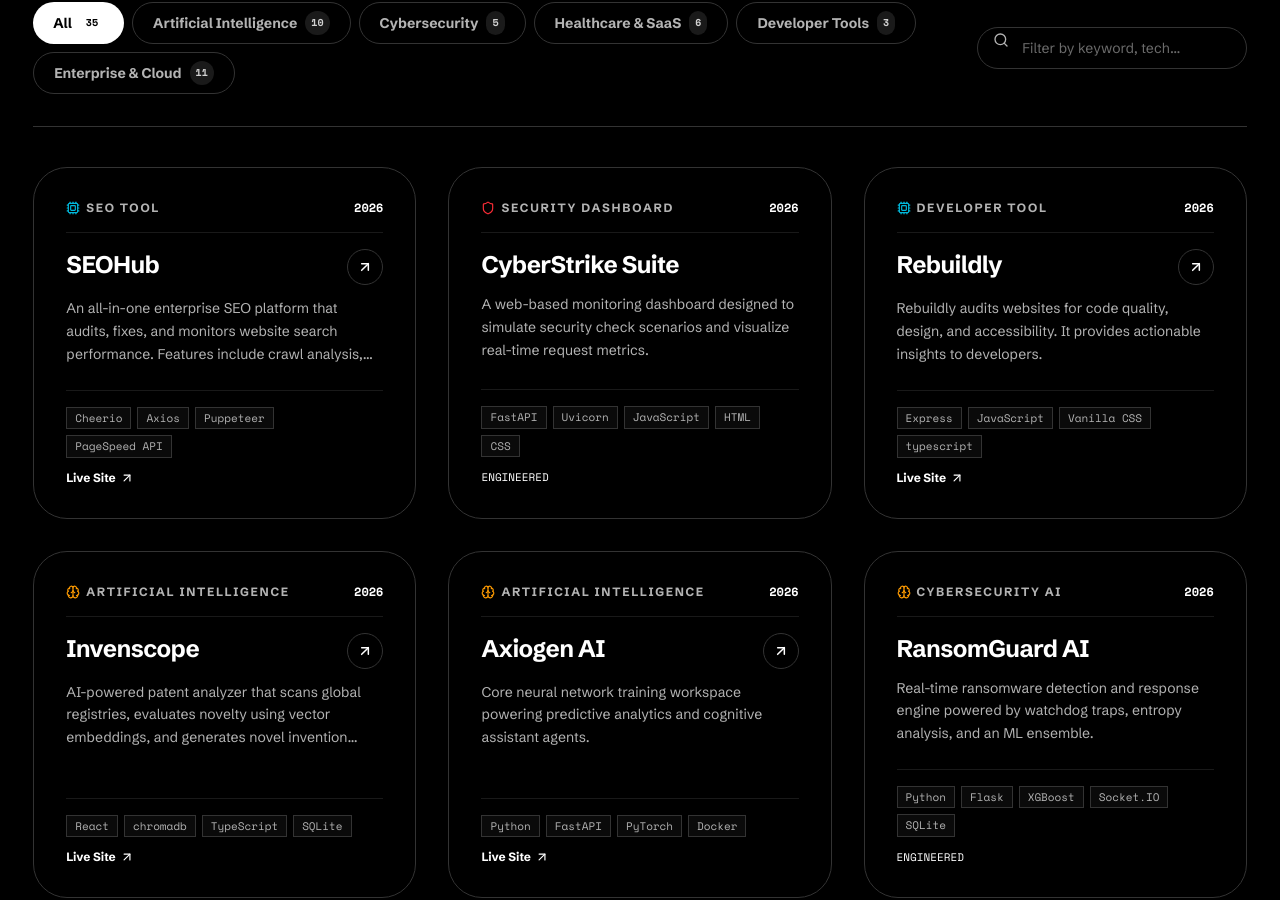
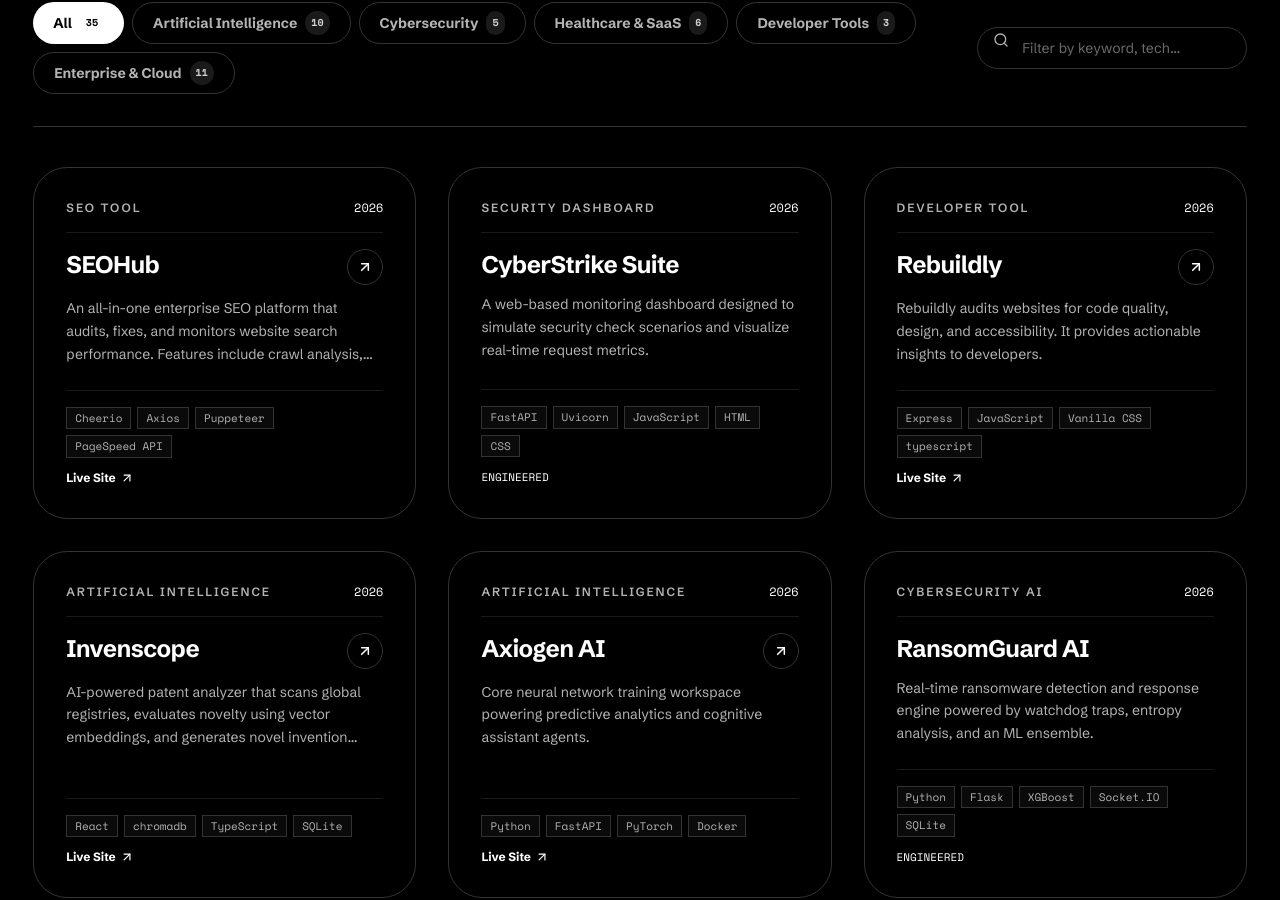
Before and after one commit to axiogenai/portfolio-redesign, a Next.js app: page /portfolio-gallery in a window 1280 px wide. Shown: the part 640-1540 px from the top of the page. Built offline with nearby package versions, Linux system fonts and the light colour scheme.

Commit message:
fix: remove colored category icons from directory cards across our-work and portfolio-gallery

```diff
--- a/app/our-work/page.tsx
+++ b/app/our-work/page.tsx
@@ -13,11 +13,6 @@ import {
   Play,
   Pause,
   Search,
-  Brain,
-  Shield,
-  Cpu,
-  Activity,
-  Layers,
 } from "lucide-react";
 import Navbar from "@/components/Navbar";
 import Footer from "@/components/Footer";
@@ -170,21 +165,6 @@ function mapToFilterCategory(cat: string): string {
   return "Enterprise & Cloud";
 }
 
-function getCategoryIcon(cat: string) {
-  const filterGroup = mapToFilterCategory(cat);
-  switch (filterGroup) {
-    case "Artificial Intelligence":
-      return <Brain className="h-3.5 w-3.5 text-amber-500" />;
-    case "Cybersecurity":
-      return <Shield className="h-3.5 w-3.5 text-red-500" />;
-    case "Healthcare & SaaS":
-      return <Activity className="h-3.5 w-3.5 text-emerald-500" />;
-    case "Developer Tools":
-      return <Cpu className="h-3.5 w-3.5 text-cyan-500" />;
-    default:
-      return <Layers className="h-3.5 w-3.5 text-indigo-500" />;
-  }
-}
 
 export default function OurWorkPage() {
   const autoplay = useRef(
@@ -590,9 +570,8 @@ export default function OurWorkPage() {
                       <div>
                         {/* Top Category Badge & Year */}
                         <div className="flex items-center justify-between gap-2 border-b border-border/50 pb-4">
-                          <span className="inline-flex items-center gap-1.5 text-xs font-bold uppercase tracking-[0.14em] text-muted-foreground">
-                            {getCategoryIcon(project.category)}
-                            <span>{project.category}</span>
+                          <span className="text-xs font-semibold uppercase tracking-[0.16em] text-muted-foreground">
+                            {project.category}
                           </span>
                           <span className="font-mono text-xs font-bold text-muted-foreground/70">
                             {project.year}
--- a/app/portfolio-gallery/page.tsx
+++ b/app/portfolio-gallery/page.tsx
@@ -3,7 +3,7 @@
 import React, { useState, useMemo } from "react";
 import Link from "next/link";
 import { motion } from "framer-motion";
-import { ArrowUpRight, Search, Brain, Shield, Cpu, Activity, Layers, ArrowLeft } from "lucide-react";
+import { ArrowUpRight, Search, ArrowLeft } from "lucide-react";
 import Navbar from "@/components/Navbar";
 import Footer from "@/components/Footer";
 import PageHeader from "@/components/PageHeader";
@@ -47,22 +47,6 @@ function mapToFilterCategory(cat: string): string {
     return "Developer Tools";
   }
   return "Enterprise & Cloud";
-}
-
-function getCategoryIcon(cat: string) {
-  const filterGroup = mapToFilterCategory(cat);
-  switch (filterGroup) {
-    case "Artificial Intelligence":
-      return <Brain className="h-3.5 w-3.5 text-amber-500" />;
-    case "Cybersecurity":
-      return <Shield className="h-3.5 w-3.5 text-red-500" />;
-    case "Healthcare & SaaS":
-      return <Activity className="h-3.5 w-3.5 text-emerald-500" />;
-    case "Developer Tools":
-      return <Cpu className="h-3.5 w-3.5 text-cyan-500" />;
-    default:
-      return <Layers className="h-3.5 w-3.5 text-indigo-500" />;
-  }
 }
 
 export default function PortfolioGalleryPage() {
@@ -180,11 +164,10 @@ export default function PortfolioGalleryPage() {
                     <div>
                       {/* Top Category Badge & Year */}
                       <div className="flex items-center justify-between gap-2 border-b border-border/50 pb-4">
-                        <span className="inline-flex items-center gap-1.5 text-xs font-bold uppercase tracking-[0.14em] text-muted-foreground">
-                          {getCategoryIcon(project.category)}
-                          <span>{project.category}</span>
+                        <span className="text-xs font-semibold uppercase tracking-[0.16em] text-muted-foreground">
+                          {project.category}
                         </span>
-                        <span className="font-mono text-xs font-bold text-muted-foreground/70">
+                        <span className="font-mono text-xs font-medium text-muted-foreground/70">
                           {project.year}
                         </span>
                       </div>
```
